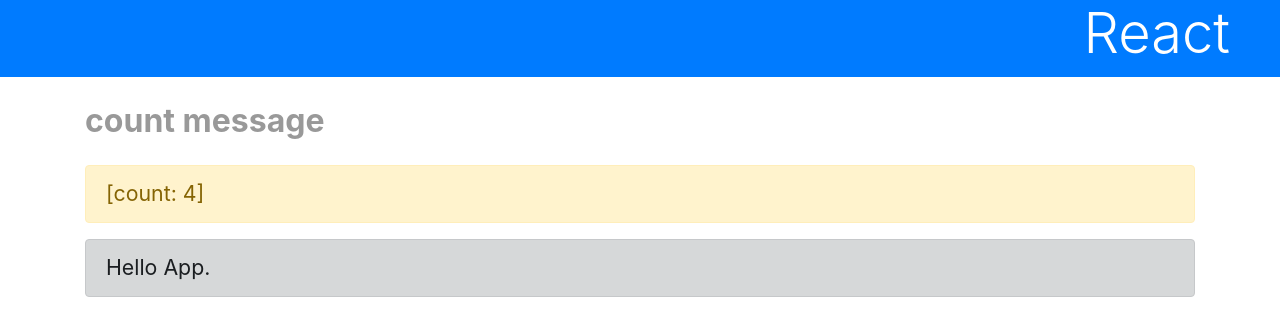
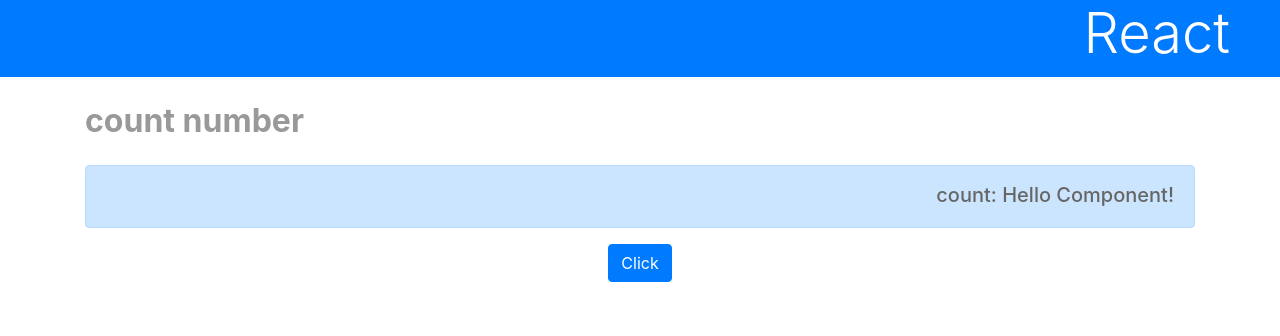
Before and after one commit to ManayaT/react_app_learn, a React (Create React App) app: page / in a window 1280 px wide. Shown: the top 336 px of the page. Built offline with nearby package versions, Linux system fonts and the light colour scheme.

Commit message:
count(setState)

```diff
--- a/src/App.js
+++ b/src/App.js
@@ -4,19 +4,30 @@
 import Rect from './Rect';
 
 class App extends Component {
+  // data = []
+
+  // area = {
+  //   width: "500px",
+  //   height: "500px",
+  //   border: "1px solid blue"
+  // }
 
   constructor(props) {
     super(props);
     this.state = {
       msg: 'Hello Component!',
-      count: 0,
+      counter: 0,
+      fig: true,
     };
-    let timer = setInterval(() => {
-      this.setState({
-        msg: '[count: ' + this.state.count + ']',
-        count: this.state.count + 1,
-      });
-    }, 1000);
+    this.doAction = this.doAction.bind(this);
+  }
+
+  doAction(event){
+    this.setState({
+      counter: this.state.counter + 1,
+      msg: '*** count: ' + this.state.counter + ' ***',
+      fig: !this.state.fig
+    })
   }
 
   render() {
@@ -24,23 +35,22 @@
       <div>
         <h1 className='bg-primary text-white display-4'>React</h1>
         <div className='container'>
-          <p className='subtitle'>count message</p>
-          <p className='alert alert-warning'>{this.state.msg}</p>
-          <p className='alert alert-dark'>{this.props.msg}</p>
+          <p className='subtitle'>count number</p>
+          {
+            this.state.fig ?
+              <div className='alert alert-primary text-right'>
+                <p className='h5'>count: {this.state.msg}</p>
+                </div>
+              :
+                <div className='alert alert-primary text-left'>
+                  <p className='h5'>{this.state.msg}です．</p>
+                </div>
+          }
+          <div className='text-center'>
+            <button className='btn btn-primary' onClick={this.doAction}>Click</button>
+          </div>
         </div>
       </div>
-
-
-      // <div>
-      //   <h1 className='bg-primary text-white display-4'>React</h1>
-      //   <div className='container'>
-      //     <p className='subtitle'>Draw rectangle</p>
-      //       <Rect x='200' y='200' width='200' height='200' color='#6ff9' radius="25"/>
-      //       <Rect x='300' y='300' width='200' height='200' color='#f6f9' radius="75"/>
-      //       <Rect x='400' y='400' width='200' height='200' color='#6669' radius="100"/>
-      //   </div>
-      // </div>
-
     );
   }
 }
```
